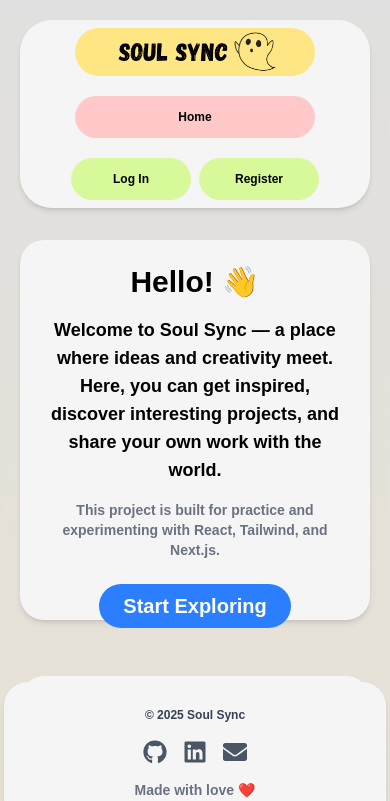
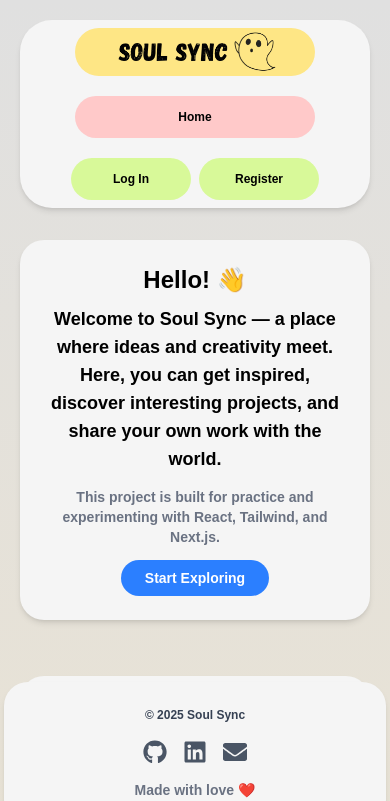
Before and after one commit to DimaBarbara/SoulSync-frontend, a Next.js app: page / in a window 390 px wide. Shown: the top 801 px of the page. Built offline with nearby package versions, Linux system fonts and the light colour scheme; what tailwindcss-motion would draw is missing.

Commit message:
Build project

```diff
--- a/src/app/HomeClient.tsx
+++ b/src/app/HomeClient.tsx
@@ -1,7 +1,5 @@
 "use client";
 
-import { useContext } from "react";
-import { Context } from "./StoreProvider";
 import Greetings from "./components/Greetings";
 import GreetingsImage from "./components/GreetingImage";
 import FactsAboutAI from "./components/FactsAboutAi";
@@ -9,7 +7,6 @@ import { observer } from "mobx-react-lite";
 
 
 function HomeClient() {
-  console.log("check")
   return (
     <div>
       <div className="flex gap-6 sm: flex-col xl:flex-row ">
--- a/src/app/components/Greetings.tsx
+++ b/src/app/components/Greetings.tsx
@@ -7,19 +7,19 @@ const Greetings = () => {
       id="Greetings"
       className="bg-neutral-100 rounded-3xl mt-8 shadow-md flex flex-col items-center text-center h-95 sm:h-70 xl:h-80 text-xl motion-preset-slide-down motion-duration-1000"
     >
-      <div className="p-6 h-full flex flex-col items-center text-center">
-        <h1 className="text-3xl font-extrabold mb-4">Hello! 👋</h1>
-        <p className="text-lg max-w-xl mb-4">
+      <div className="p-6 h-full flex flex-col items-center text-center justify-between">
+        <h1 className="text-2xl sm:text-3xl font-extrabold mb-1 sm:mb-4">Hello! 👋</h1>
+        <p className="text-lg max-w-xl mb-2 sm:mb-4">
           Welcome to Soul Sync — a place where ideas and creativity meet. Here,
           you can get inspired, discover interesting projects, and share your
           own work with the world.
         </p>
-        <p className="text-sm text-gray-500 mb-6 sm:text-xs xl:text-sm">
+        <p className="text-sm text-gray-500 mb-2 sm:mb-6 sm:text-xs xl:text-sm">
           This project is built for practice and experimenting with React,
           Tailwind, and Next.js.
         </p>
         <Link href="/dashboard">
-          <button className="bg-blue-500 text-white px-6 py-2 rounded-full font-semibold hover:bg-blue-600 transition">
+          <button className="bg-blue-500 text-white text-sm sm:text-xl px-6 py-2 rounded-full font-semibold hover:bg-blue-600 transition">
             Start Exploring
           </button>
         </Link>
--- a/src/app/components/Header.tsx
+++ b/src/app/components/Header.tsx
@@ -4,9 +4,16 @@ import React, { useContext } from "react";
 import { Context } from "../StoreProvider";
 import Link from "next/link";
 import Image from "next/image";
+import { useRouter } from "next/navigation";
 
 const Header = () => {
   const { store } = useContext(Context);
+  const router = useRouter()
+const handleLogout = () => {
+  router.push("/")
+  store.logout()
+}
+
   return (
    <header className="motion-preset-slide-down motion-duration-1000">
       <div className="flex bg-neutral-100 p-2 justify-between items-center rounded-4xl shadow-md sm: flex-col gap-5 xl:flex-row">
@@ -48,7 +55,7 @@ const Header = () => {
         <div className="flex gap-2">
           {store.isAuth ? (
             <button
-              onClick={() => store.logout()}
+              onClick={handleLogout}
               className="flex bg-lime-200 p-3 rounded-4xl w-60 items-center justify-center hover:bg-lime-300 focus:bg-lime-300 transition-colors duration-300 ease-in-out"
             >
               Log Out
--- a/src/app/components/LoginForm.tsx
+++ b/src/app/components/LoginForm.tsx
@@ -1,9 +1,11 @@
 "use client";
 import { Field, Form, Formik, FormikHelpers } from "formik";
-import React, { FC, useContext, useState, useEffect } from "react"; // Импортируем useState и useEffect
+import React, { FC, useContext, useState, useEffect } from "react";
 import { Context } from "../StoreProvider";
 import { observer } from "mobx-react-lite";
-import Confetti from "react-confetti"; // Импортируем Confetti
+import Confetti from "react-confetti";
+import { useRouter } from "next/navigation";
+
 
 interface Values {
   email: string;
@@ -12,20 +14,18 @@ interface Values {
 
 const LoginForm: FC = () => {
   const { store } = useContext(Context);
+  const router= useRouter()
 
-  // Состояние для конфетти
   const [showConfetti, setShowConfetti] = useState(false);
   const [windowDimension, setWindowDimension] = useState({
     width: typeof window !== 'undefined' ? window.innerWidth : 0,
     height: typeof window !== 'undefined' ? window.innerHeight : 0,
   });
 
-  // Состояние для видимости пароля
   const [showPassword, setShowPassword] = useState(false);
 
-  // Обновление размеров окна для конфетти
   useEffect(() => {
-    if (typeof window === 'undefined') return; // Избегаем SSR ошибок
+    if (typeof window === 'undefined') return;
 
     const detectSize = () => {
       setWindowDimension({ width: window.innerWidth, height: window.innerHeight });
@@ -46,13 +46,12 @@ const LoginForm: FC = () => {
       await store.login(values.email, values.password);
       if (store.isAuth) {
         store.setLoginModalOpen(false);
-        // Показываем конфетти при успешном входе
         setShowConfetti(true);
-        setTimeout(() => setShowConfetti(false), 3000); // Скрываем через 3 секунды
+        setTimeout(() => setShowConfetti(false), 3000);
+        router.push("/dashboard")
       }
     } catch (e) {
       console.error("Login failed:", e);
-      // Опционально: показать сообщение об ошибке пользователю
     } finally {
       setSubmitting(false);
       store.setIsLoading(false);
--- a/src/app/components/RegistrationForm.tsx
+++ b/src/app/components/RegistrationForm.tsx
@@ -4,6 +4,7 @@ import React, { FC, useContext, useState, useEffect } from "react";
 import { Context } from "../StoreProvider";
 import { observer } from "mobx-react-lite";
 import Confetti from "react-confetti";
+import { useRouter } from "next/navigation";
 
 interface Values {
   email: string;
@@ -12,7 +13,7 @@ interface Values {
 
 const RegisterForm: FC = () => {
   const { store } = useContext(Context);
-
+  const router = useRouter()
   const [showConfetti, setShowConfetti] = useState(false);
   const [windowDimension, setWindowDimension] = useState({
     width: typeof window !== 'undefined' ? window.innerWidth : 0,
@@ -42,6 +43,7 @@ const RegisterForm: FC = () => {
         store.setRegistrationModalOpen(false);
         setShowConfetti(true);
         setTimeout(() => setShowConfetti(false), 3000);
+        router.push("/dashboard")
       }
     } catch (e) {
       console.error("Registration failed:", e);
--- a/src/app/dashboard/@emotionBar/page.tsx
+++ b/src/app/dashboard/@emotionBar/page.tsx
@@ -30,7 +30,7 @@ const EmotionBars = observer(() => {
 
   if (!mood.text) {
     return (
-      <div className="fixed inset-0 flex items-center justify-center pointer-events-none">
+      <div className="absolute inset-0 flex items-center justify-center pointer-events-none">
         <p className="pointer-events-auto">
           Data for analysis has not yet been loaded.
         </p>
--- a/src/app/dashboard/@inputBar/page.tsx
+++ b/src/app/dashboard/@inputBar/page.tsx
@@ -58,7 +58,7 @@ const MoodInput = () => {
 
   return (
     <>
-      <div className="flex flex-col gap-2 bg-neutral-100 p-2 sm:p-4 rounded-3xl sm:rounded-4xl shadow-md">
+      <div className="flex flex-col gap-2 bg-neutral-100 p-2 sm:p-4 rounded-3xl sm:rounded-4xl shadow-md w-full">
         <div className="flex items-center w-full">
           <input
             type="text"
--- a/src/app/dashboard/layout.tsx
+++ b/src/app/dashboard/layout.tsx
@@ -17,7 +17,7 @@ export default async function DashboardLayout({
   return (
     <div className="flex flex-col mb-30 xl:mb-0">
       {children}
-      <main className="grid grid-cols-12 gap-5 py-10 pl-10 pr-7">
+      <main className="grid grid-cols-12 gap-5 py-10 sm:pl-10 sm:pr-7">
         <div className="col-span-12">{inputBar}</div>
         <div className="col-span-12 md:col-span-5 flex flex-col gap-5">
           {emotionBar}
--- a/src/app/dashboard/page.tsx
+++ b/src/app/dashboard/page.tsx
@@ -2,7 +2,6 @@
 import { observer } from "mobx-react-lite";
 
 const DashboardPage = () => {
-  console.log("dashboard")
   return <div></div>;
 };
 
--- a/src/lib/services/AuthService.ts
+++ b/src/lib/services/AuthService.ts
@@ -17,7 +17,6 @@ export default class AuthService {
     return $api.post<AuthResponse>("/auth/registration", { email, password });
   }
   static async refresh(): Promise<AxiosResponse<AuthResponse>> {
-    console.log('refresh')
     return $api.get<AuthResponse>("/auth/refresh");
   }
 
--- a/src/lib/utils/api.ts
+++ b/src/lib/utils/api.ts
@@ -47,7 +47,6 @@ $api.interceptors.response.use(
             originalRequest._isRetry = true;
 
             try {
-              console.log(4)
                 const response = await axios.get(`${API_URL}/auth/refresh`, { withCredentials: true });
                 const newAccessToken = response.data.accessToken;
 
```
